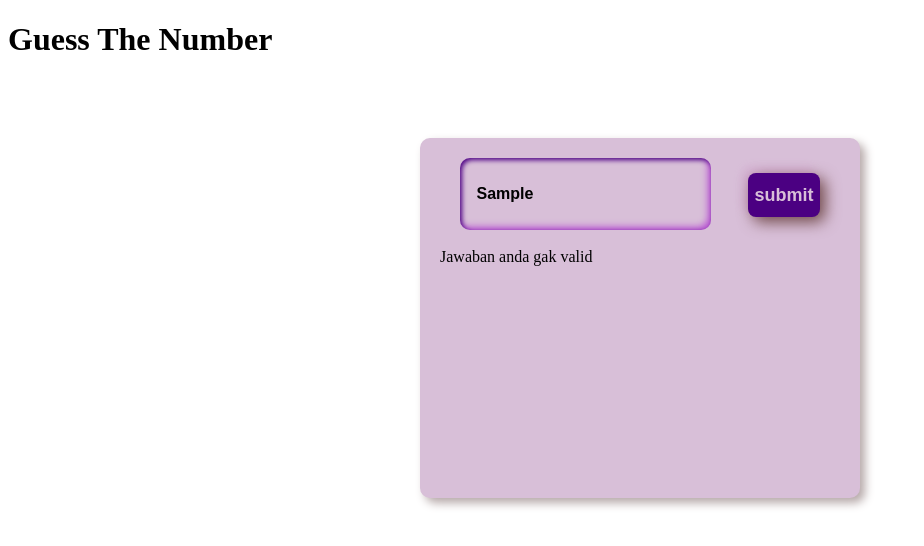
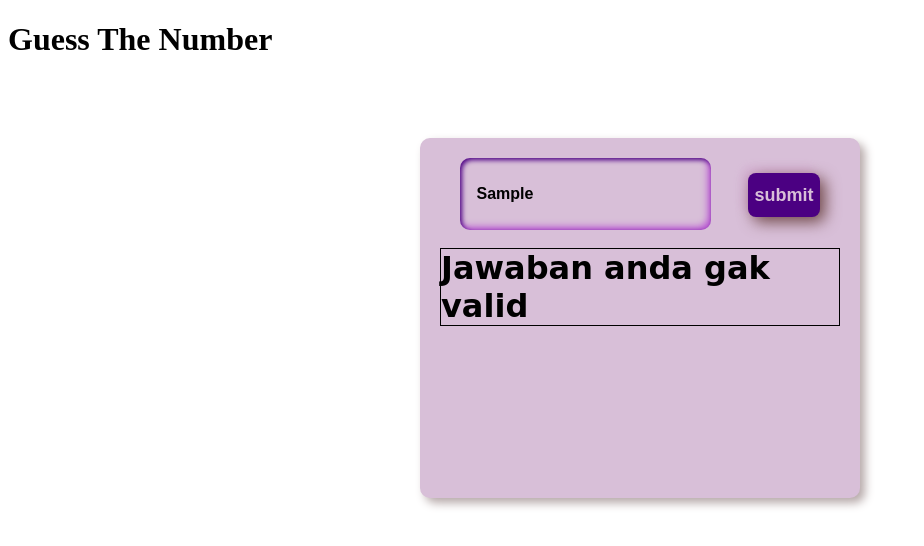
Before and after one commit to Abdullah-Sholum/GuesNumber, a plain HTML site: page index.html in a window 1280 px wide. Both pictures are taken after typing "Sample" into the empty fields and a click on the button "submit". Shown: the whole page, without its empty margins (0-924 px from the left). Drawn offline with Linux system fonts and the light colour scheme.

Commit message:
edit css

```diff
--- a/style.css
+++ b/style.css
@@ -11,7 +11,7 @@
     box-shadow: 5px 5px 10px #b6a9a9,
     -5px -5px 10px #ffffff;
 }
-#jawaban {
+.jawaban {
     border: 1px solid;
     display: flex;
     justify-content: center;
```
